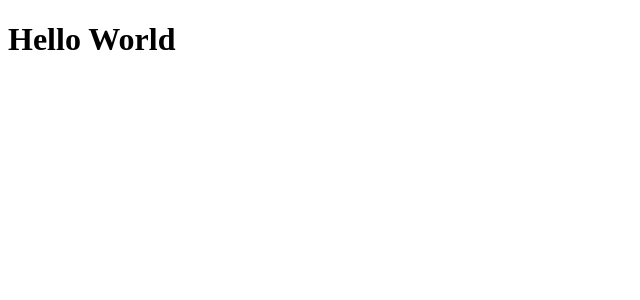
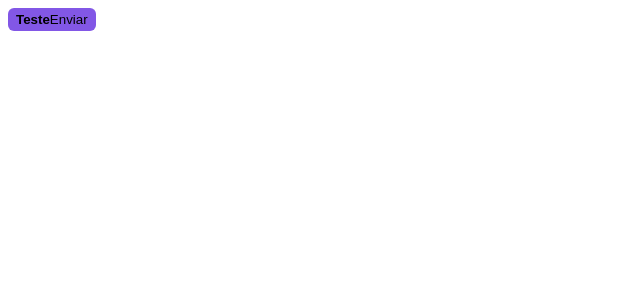
Before and after one commit to LuanVendt/04-ignite-shop, a Next.js app: page / in a window 1280 px wide. Shown: the top 300 px of the page, without its empty margins (0-640 px from the left). Built offline with nearby package versions, Linux system fonts and the light colour scheme.

Commit message:
Configurando Stitches

```diff
--- a/package.json
+++ b/package.json
@@ -9,6 +9,7 @@
     "lint": "next lint"
   },
   "dependencies": {
+    "@stitches/react": "^1.2.8",
     "next": "14.0.4",
     "react": "^18",
     "react-dom": "^18"
--- a/src/pages/_document.tsx
+++ b/src/pages/_document.tsx
@@ -1,3 +1,4 @@
+import { getCssText } from '@/styles'
 import { Head, Html, Main, NextScript } from 'next/document'
 
 export default function Document() {
@@ -7,6 +8,8 @@
                 <link rel="preconnect" href="https://fonts.googleapis.com" />
                 <link rel="preconnect" href="https://fonts.gstatic.com" crossOrigin="anonymous" />
                 <link href="https://fonts.googleapis.com/css2?family=Roboto+Mono:wght@700&family=Roboto:wght@400;700&display=swap" rel="stylesheet" />
+
+                <style id='stitches' dangerouslySetInnerHTML={{__html: getCssText}}/>
             </Head>
             <body>
                 <Main />
--- a/src/pages/index.tsx
+++ b/src/pages/index.tsx
@@ -1,5 +1,25 @@
+import { styled } from "@/styles"
+
+const Button = styled('button', {
+    backgroundColor: '$rocketseat',
+    borderRadius: 6,
+    border: 0,
+    padding: '4px 8px',
+
+    span: {
+        fontWeight: 'bold'
+    },
+
+    '&:hover': {
+        filter: 'brightness(0.8)'
+    }
+})
+
 export default function Home() {
     return (
-        <h1>Hello World</h1>
+        <Button>
+            <span>Teste</span>
+            Enviar
+        </Button>
     )
 }
--- /dev/null
+++ b/src/styles/index.ts
@@ -0,0 +1,18 @@
+import { createStitches } from '@stitches/react'
+
+export const {
+    config,
+    styled,
+    css,
+    globalCss,
+    keyframes,
+    getCssText,
+    theme,
+    createTheme,
+} = createStitches({
+    theme: {
+        colors: {
+            rocketseat: '#8257e6',
+        }
+    }
+})
```
Also changed, not shown: 1 other file (tests, documents, lock files or other folders).
